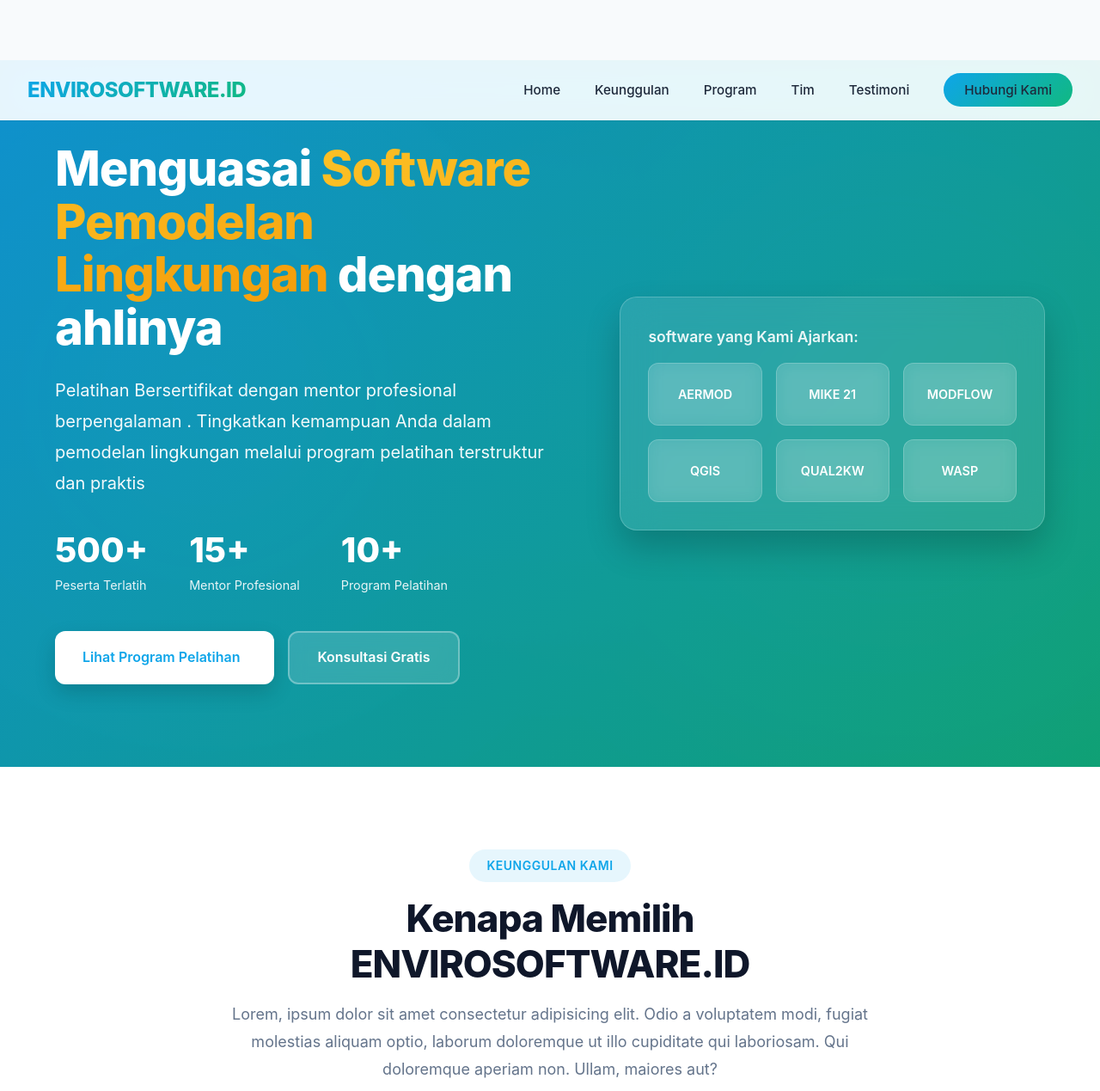
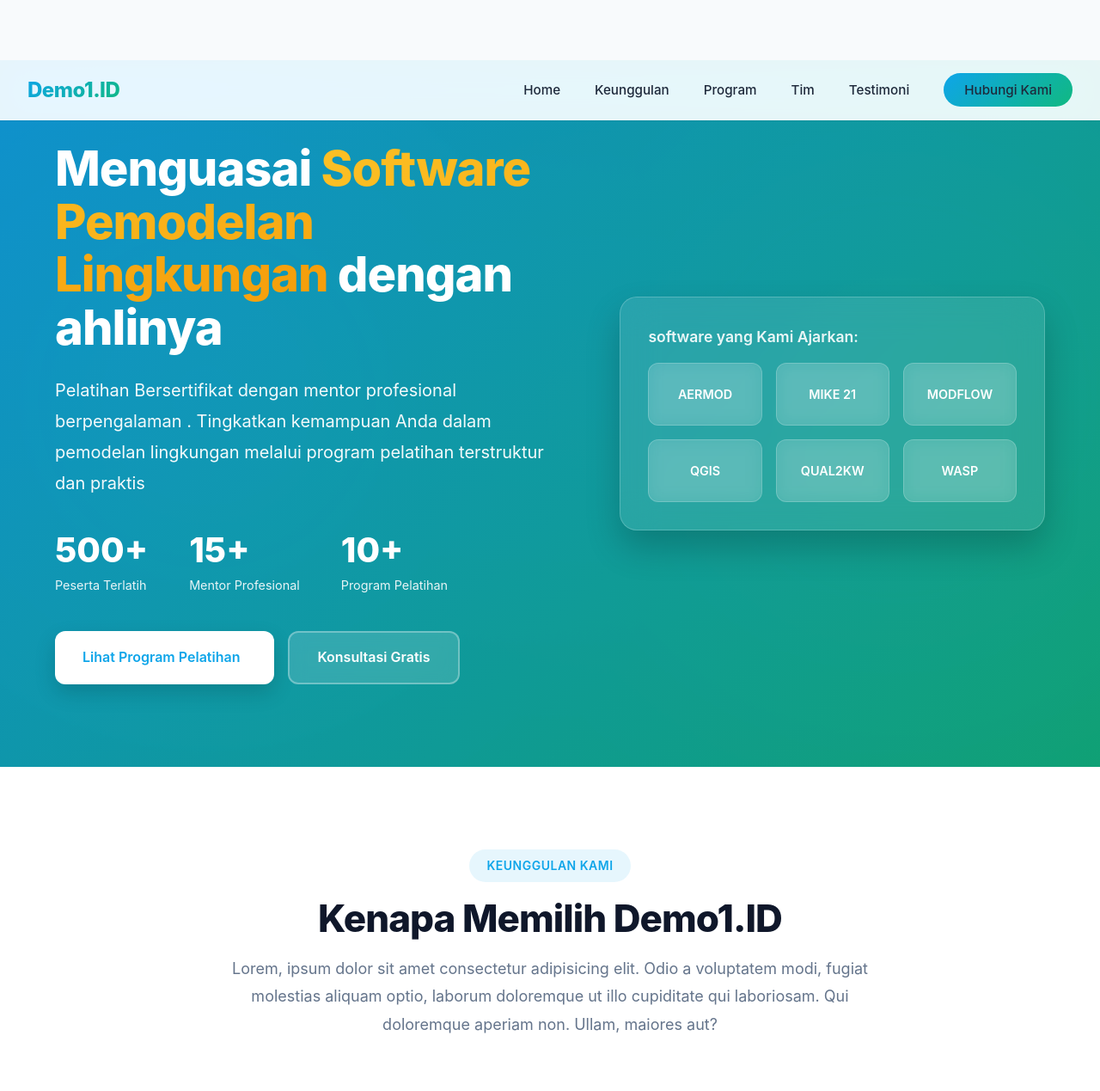
Before and after one commit to dyants/website-client-1, a website: page index.html in a window 1280 px wide. Shown: the top 1269 px of the page at 86% size. Drawn offline with Linux system fonts and the light colour scheme.

Commit message:
update fix

```diff
--- a/index.html
+++ b/index.html
@@ -3,7 +3,7 @@
   <head>
     <meta charset="UTF-8" />
     <meta name="viewport" content="width=device-width, initial-scale=1.0" />
-    <title>ENVIROSOFTWARE.ID</title>
+    <title>Demo1.ID</title>
     <!-- custom css -->
     <!-- <link rel="stylesheet" href="css/bootstrap-custom.css" /> -->
     <link rel="stylesheet" href="css/style.css" />
@@ -13,7 +13,7 @@
     <!-- Navigation -->
     <nav id="navbar">
       <div class="nav-container">
-        <div class="logo">ENVIROSOFTWARE.ID</div>
+        <div class="logo">Demo1.ID</div>
         <ul class="nav-links">
           <li><a href="#home">Home</a></li>
           <li><a href="#features">Keunggulan</a></li>
@@ -102,7 +102,7 @@
     <section class="features" id="features">
       <div class="section-header">
         <span class="section-badge">KEUNGGULAN KAMI</span>
-        <h2 class="section-title">Kenapa Memilih ENVIROSOFTWARE.ID</h2>
+        <h2 class="section-title">Kenapa Memilih Demo1.ID</h2>
         <p class="section-subtitle">
           Lorem, ipsum dolor sit amet consectetur adipisicing elit. Odio a
           voluptatem modi, fugiat molestias aliquam optio, laborum doloremque ut
@@ -456,7 +456,7 @@
     <footer>
       <div class="footer-grid">
         <div class="footer-brand">
-          <h3>ENVIROSOFTWARE.ID</h3>
+          <h3>Demo1.ID</h3>
           <p>
             Lembaga pelatihan perangkat lunak pemodelan lingkungan terpercaya
             dan berkualitas sejak 2023. Kami berkomitmen menghadirkan pelatihan
```
